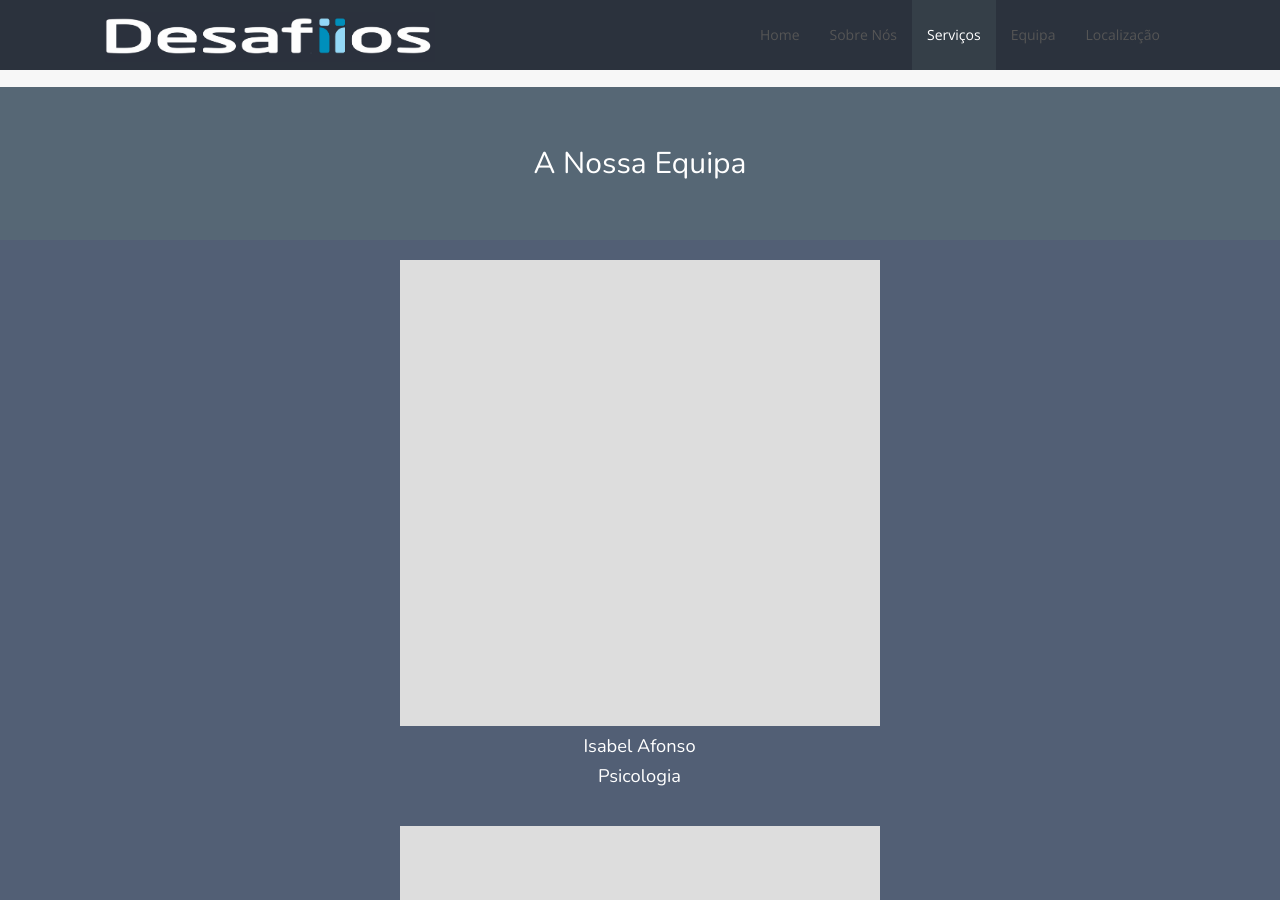
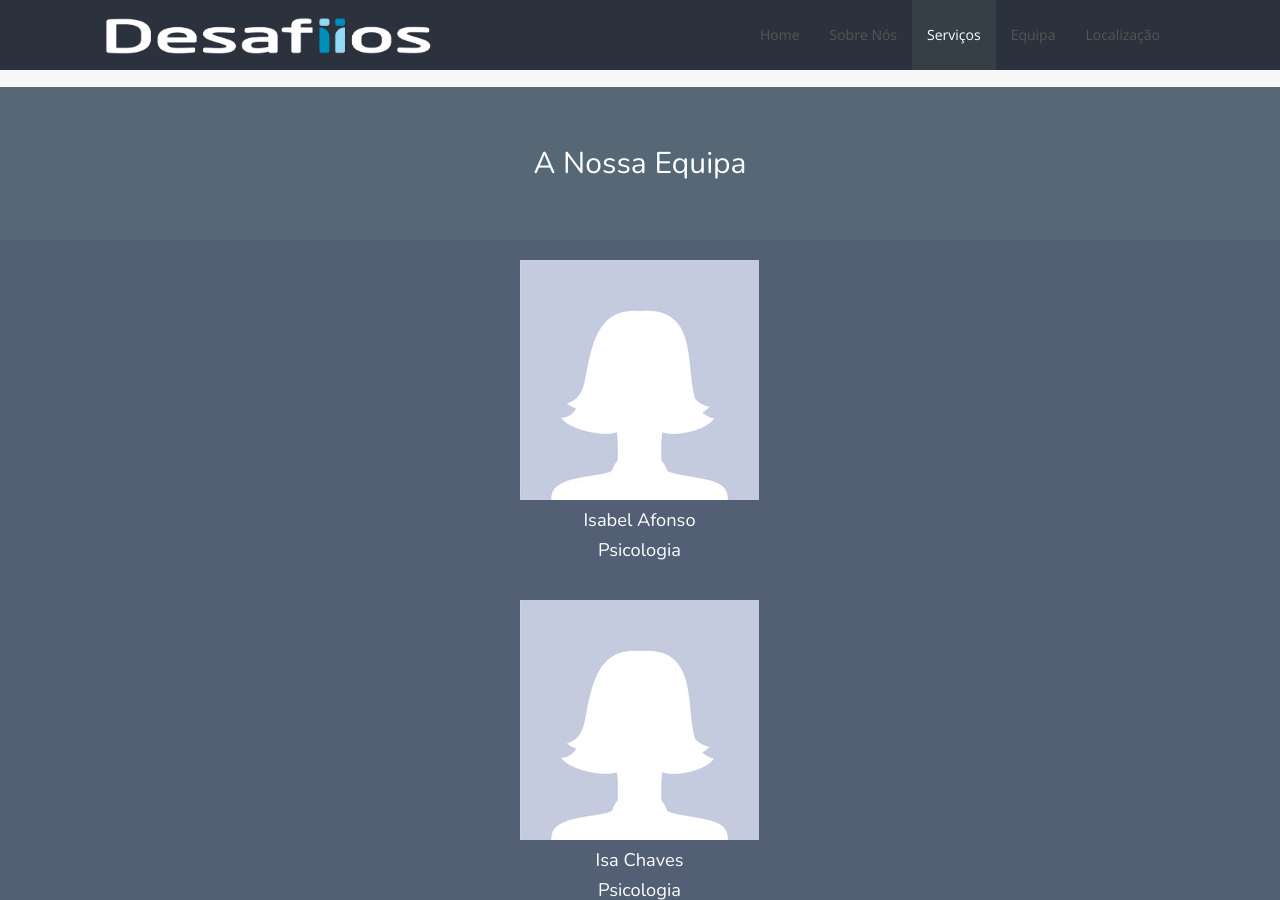
Before and after one commit to desafiios/desafiios.com, a Jekyll site: the page built from index.html, in a window 1280 px wide and 900 px high, scrolled down 1913 px. Built offline with Jekyll 4.4.1, drawn with Linux system fonts in a browser that asks for light colours; nearby versions of some CDN libraries.

Commit message:
team generic avatars

```diff
--- a/_data/team.yml
+++ b/_data/team.yml
@@ -1,41 +1,41 @@
 - name: Isabel Afonso
-  image: team.jpg
+  image: team_female.jpg
   email: geral@desafiios.com
   phone: 224 946 762
   job: Psicologia
 
 - name: Isa Chaves
-  image: team.jpg
+  image: team_female.jpg
   email: geral@desafiios.com
   phone: 224 946 762
   job: Psicologia
 
 - name: Renata Santos
-  image: team.jpg
+  image: team_female.jpg
   email: geral@desafiios.com
   phone: 224 946 762
   job: Terapia da Fala
 
 - name: Sofia Pinho
-  image: team.jpg
+  image: team_female.jpg
   email: geral@desafiios.com
   phone: 224 946 762
   job: Terapia Ocupacional
 
 - name: Sérgio Santos
-  image: team.jpg
+  image: team_male.jpg
   email: geral@desafiios.com
   phone: 224 946 762
   job: Psicomotricidade
 
 - name: Ricardo Castro
-  image: team.jpg
+  image: team_male.jpg
   email: geral@desafiios.com
   phone: 224 946 762
   job: Nutrição
 
 - name: Andreia Fiúza
-  image: team.jpg
+  image: team_female.jpg
   email: geral@desafiios.com
   phone: 224 946 762
   job: Apoio Pedagógico (EE)
```
Also changed, not shown: img/team_female.jpg (added), img/team_male.jpg (added).
